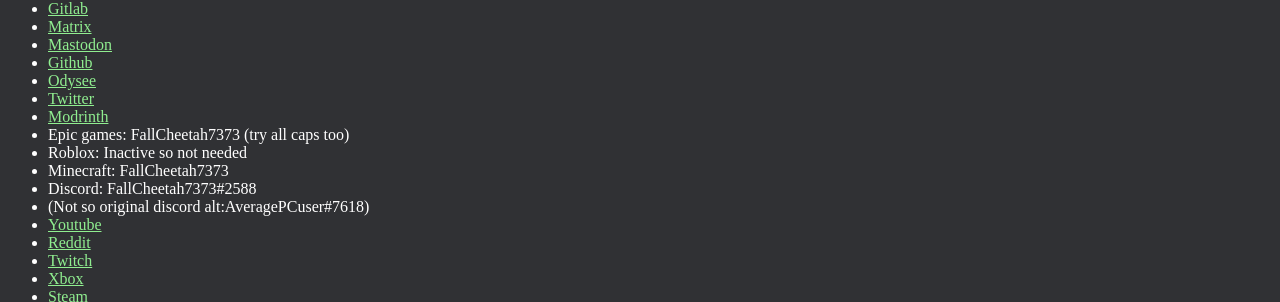
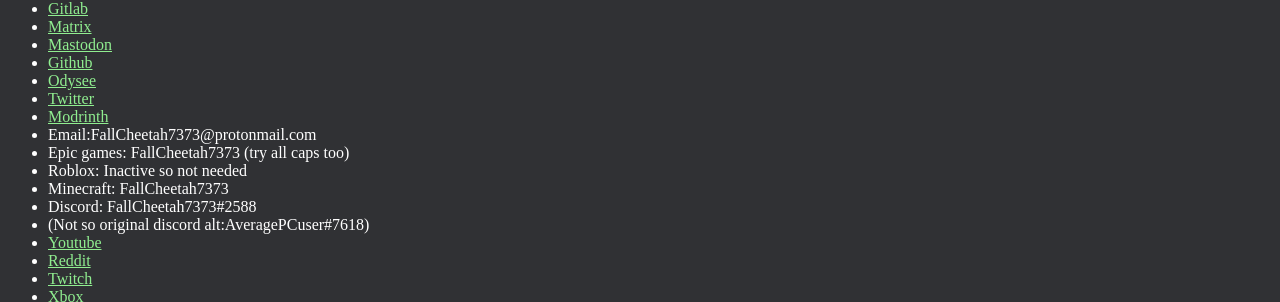
Before and after one commit to FallCheetah7373/FallCheetah7373.github.io, a plain HTML site: page index.html in a window 1280 px wide. Shown: the part 67-369 px from the top of the page. Drawn offline with Linux system fonts and the light colour scheme.

Commit message:
protonmail.

```diff
--- a/index.html
+++ b/index.html
@@ -14,6 +14,7 @@
     <li><a href="https://odysee.com/@FallCheetah7373:9">Odysee</a> </li>
     <li><a href= "https://twitter.com/FallCheetah7373">Twitter</a> </li>
     <li><a href="https://modrinth.com/user/FallCheetah7373">Modrinth</a> </li>
+    <li>Email:FallCheetah7373@protonmail.com </li>
     <li>Epic games: FallCheetah7373 (try all caps too) </li>
     <li>Roblox: Inactive so not needed </li>
     <li>Minecraft: FallCheetah7373 </li>
```
